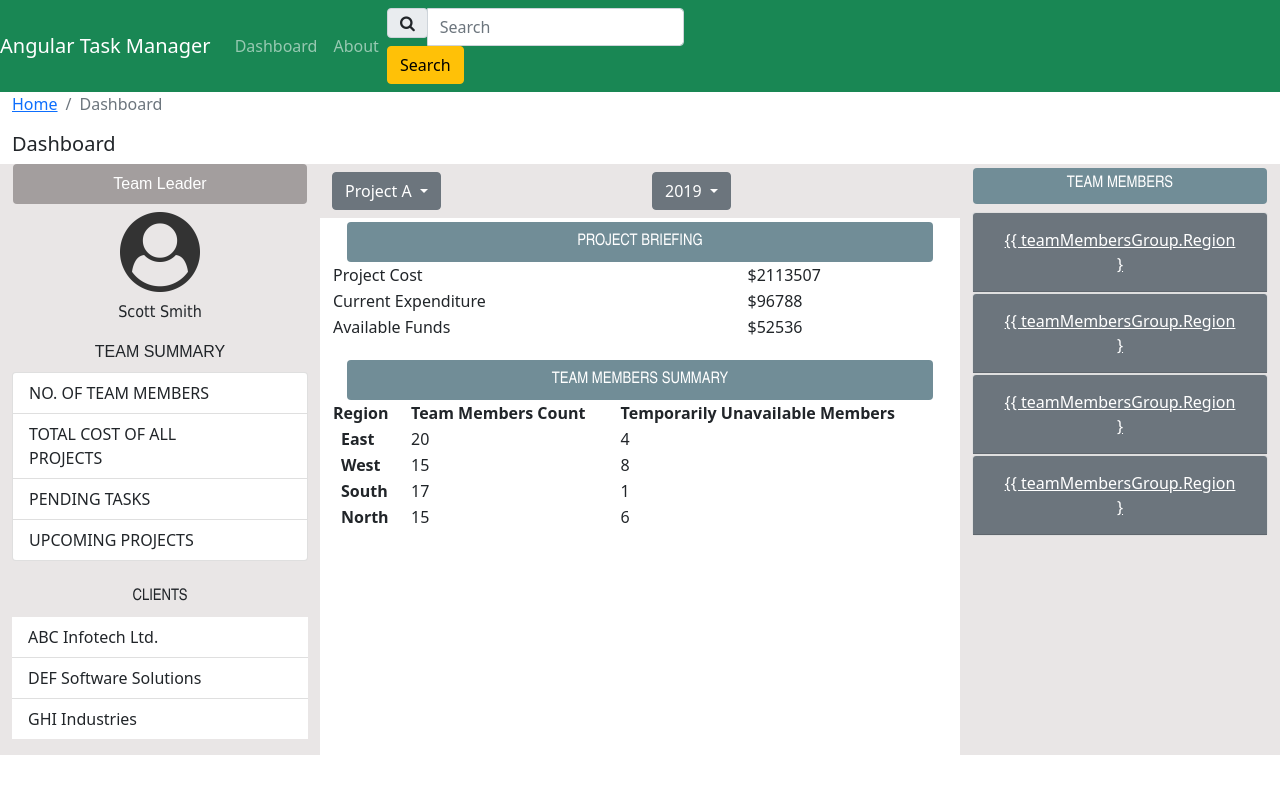
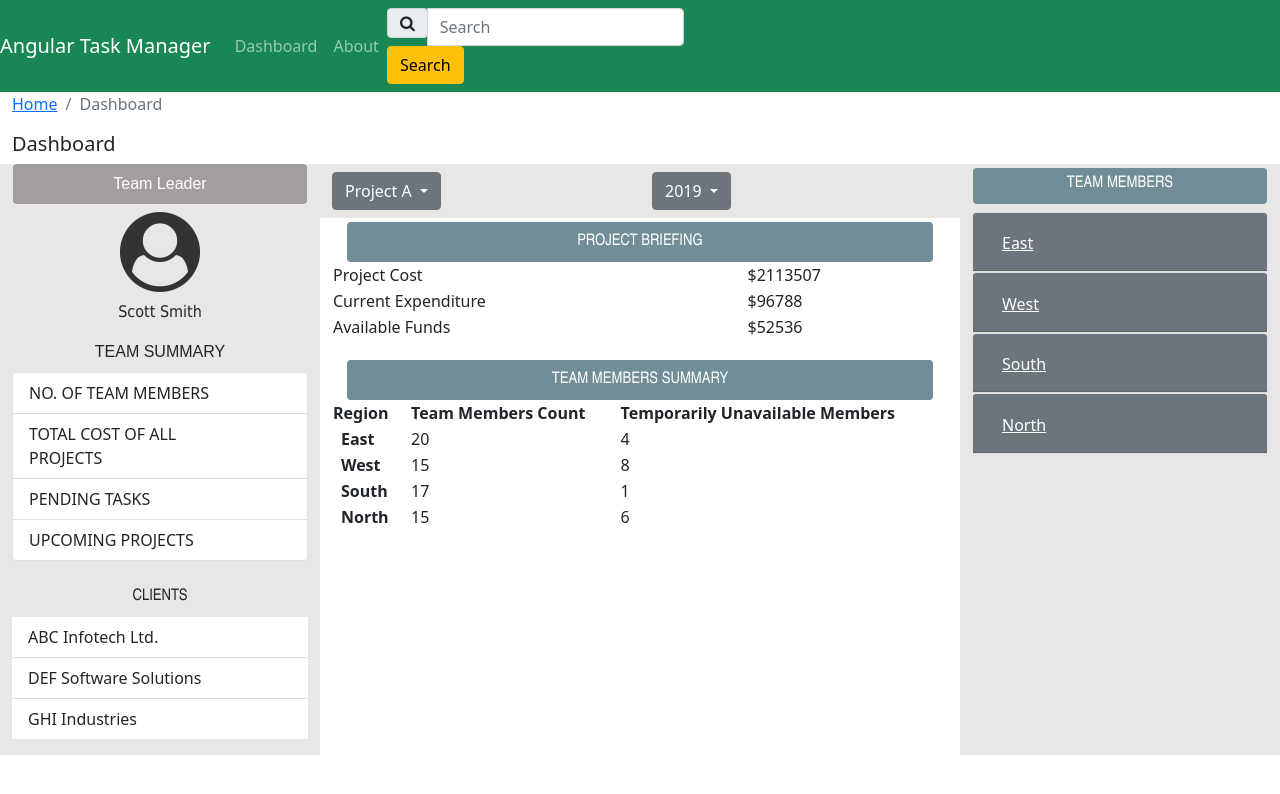
Before and after one commit to puru001/TaskManager, an Angular app: page /dashboard in a window 1280 px wide. Shown: the top 794 px of the page. Built offline with nearby package versions, Linux system fonts and the light colour scheme.

Commit message:
syntax fixation

```diff
--- a/src/app/dashboard/dashboard.component.html
+++ b/src/app/dashboard/dashboard.component.html
@@ -187,7 +187,7 @@
             <div class="card-header bg-secondary" id="card1">
               <h2 class="mb-0">
                 <button class="btn btn-link text-white" type="button" data-toggle="collapse"
-                  [attr.data-target]="'#cardbody'+i"> {{ teamMembersGroup.Region }</button>
+                  [attr.data-target]="'#cardbody'+i"> {{ teamMembersGroup.Region }}</button>
               </h2>
             </div>
             <div id="'cardbody'+i" class="collapse " data-parent="#accordion1">
```
